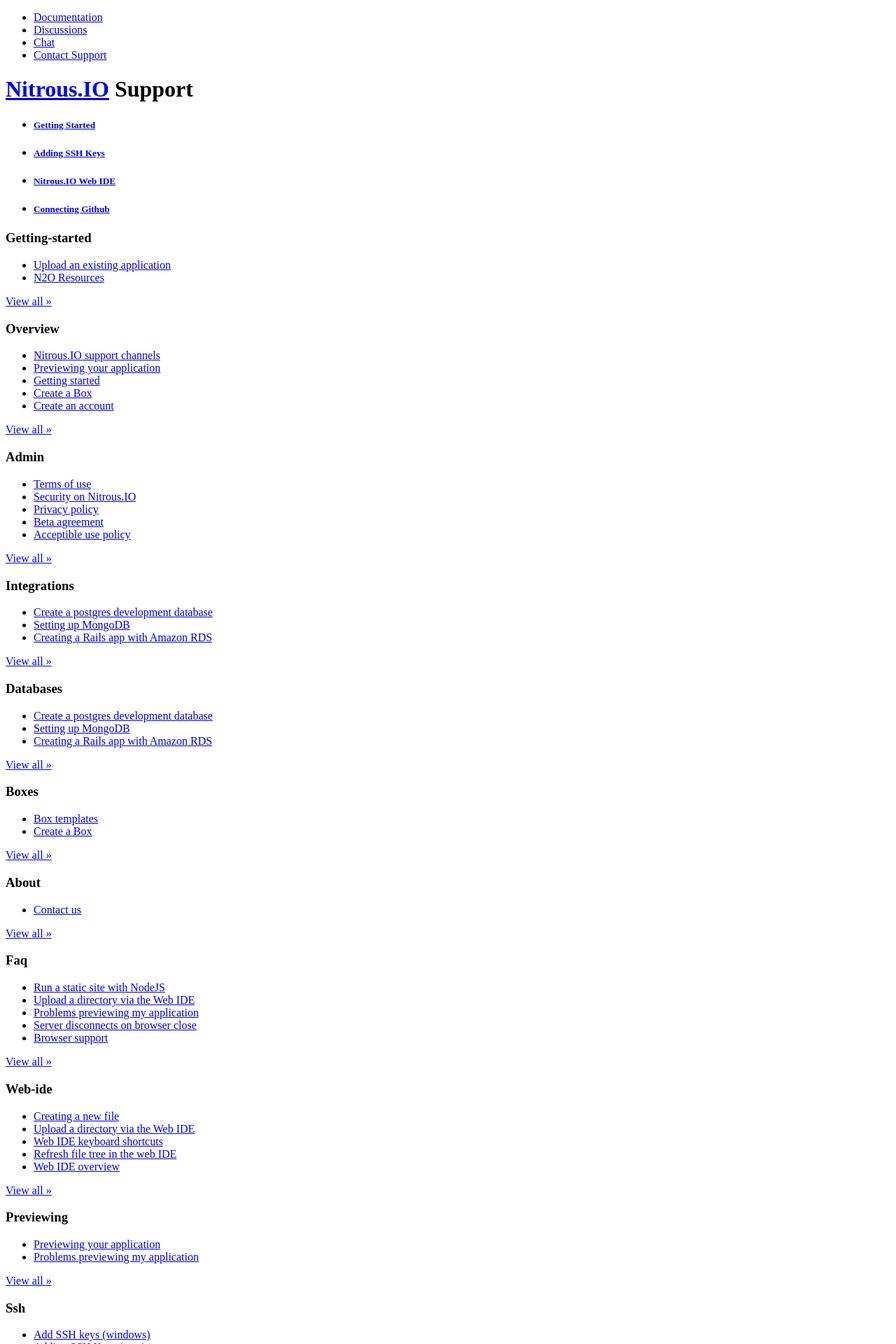
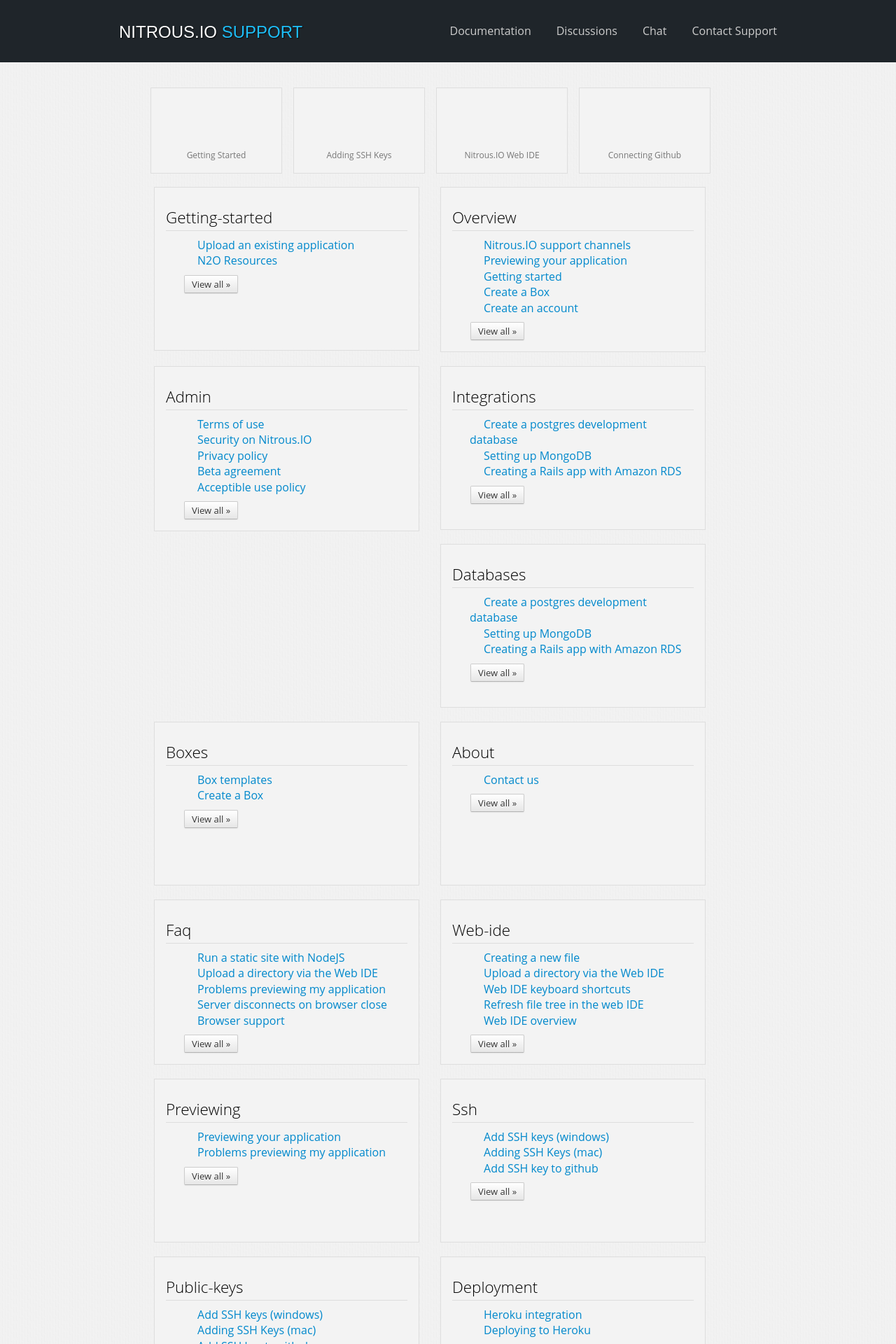
Before and after one commit to pkallberg/help.nitrous.io, a Jekyll site: the page built from index.html, in a window 1280 px wide. Shown: the top 1920 px of the page at 70% size. Built offline with Jekyll 4.4.1, drawn with Linux system fonts in a browser that asks for light colours; some web fonts are replaced; comment, search, counter and statistics services are not loaded.

Commit message:
updated header file

```diff
--- a/_includes/header.html
+++ b/_includes/header.html
@@ -7,13 +7,13 @@
   <meta content='Nitrous.IO' name='author'>
 
   <!-- syntax highlighting CSS -->
-  <link rel="stylesheet" href="/nitrous-help/css/syntax.css">
+  <link rel="stylesheet" href="/css/syntax.css">
 
   <!-- Custom CSS
   <link rel="stylesheet" href="/css/main.css">-->
-  <link href="/nitrous-help/css/style.css" media="all" rel="stylesheet" type="text/css" />
+  <link href="/css/style.css" media="all" rel="stylesheet" type="text/css" />
 
-  <link href='/nitrous-help/favicon.ico' rel='shortcut icon' type='image/x-icon'>
+  <link href='/favicon.ico' rel='shortcut icon' type='image/x-icon'>
 
 </head>
 <body>
```
